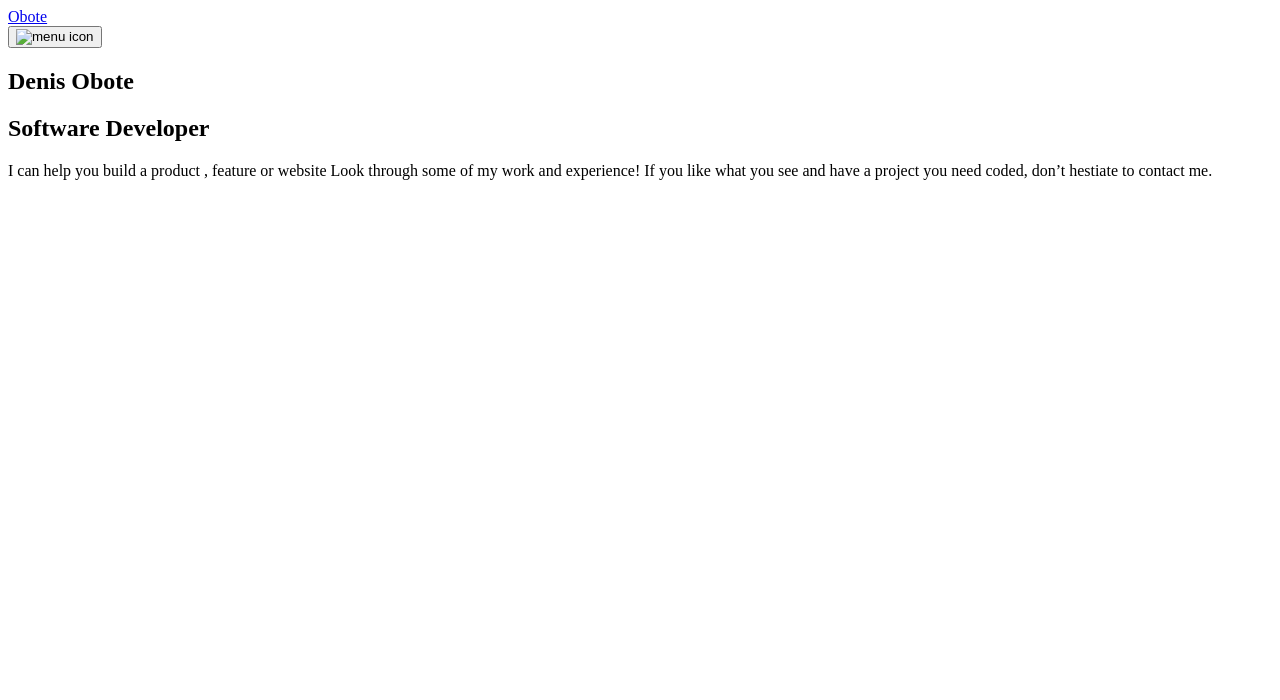
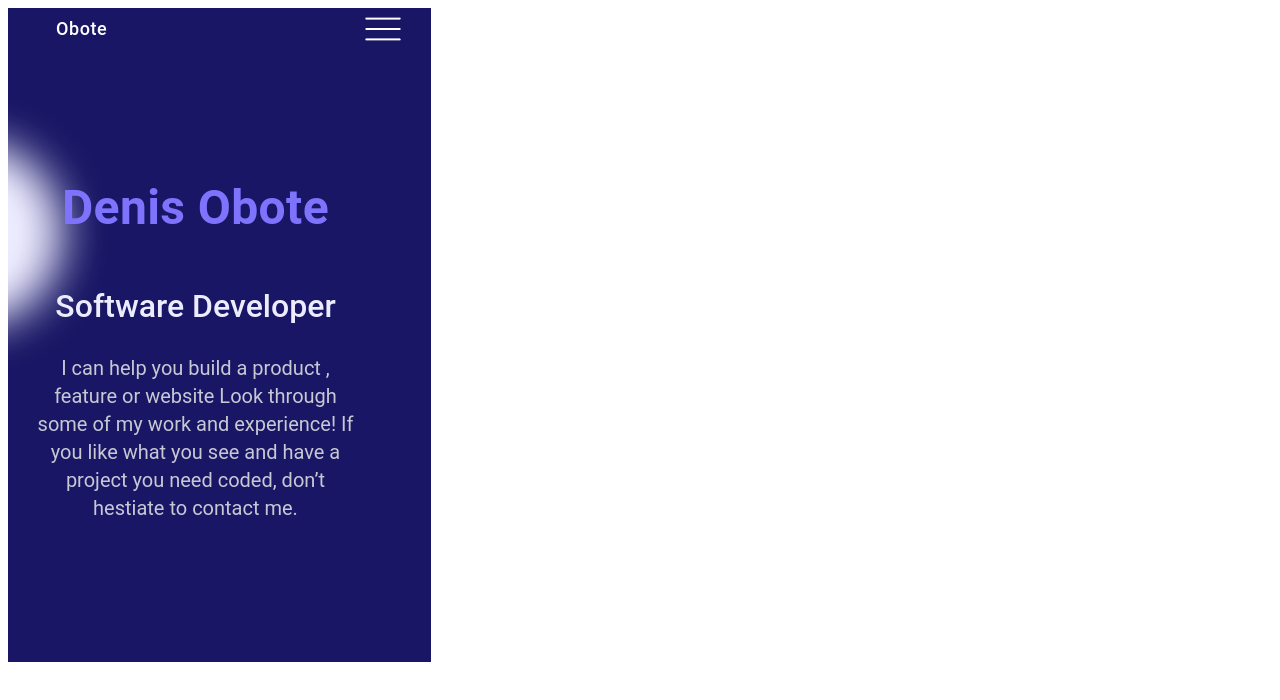
Before and after one commit to Obote/mobile-setup, a website: page index.html in a window 1280 px wide. Drawn offline with Linux system fonts and the light colour scheme; a web font is replaced by a local one.

```diff
--- a/index.html
+++ b/index.html
@@ -4,6 +4,7 @@
     <meta charset="UTF-8">
     <meta http-equiv="X-UA-Compatible" content="IE=edge">
     <meta name="viewport" content="width=device-width, initial-scale=1.0">
+    <link rel="stylesheet" href="style.css">
     <title>Obote</title>
 </head>
 <body>
--- /dev/null
+++ b/style.css
@@ -0,0 +1,109 @@
+@import url("https://fonts.googleapis.com/css?family=Muli&display=swap");
+@import url("https://fonts.googleapis.com/css?family=Quicksand&display=swap");
+
+body {
+  width: 375px;
+}
+
+header {
+  display: flex;
+  justify-content: space-between;
+  align-items: center;
+  height: 44px;
+  width: 375px;
+  left: 0;
+  top: 0;
+  border-radius: 0;
+  background-color: #191765;
+  padding: 0 24px;
+}
+
+main {
+  width: 375px;
+  display: flex;
+  flex-direction: column;
+  padding: 80px 24px;
+  background-color: #191765;
+  background-image: url(../assests/eclipes.png);
+  background-position-x: -180px;
+  background-position-y: 40px;
+}
+
+.nav-menu {
+  cursor: pointer;
+}
+
+.logo a {
+  font-family: Roboto, sans-serif;
+  font-size: 18px;
+  font-style: normal;
+  font-weight: 500;
+  line-height: 16px;
+  letter-spacing: 0.03em;
+  text-align: center;
+  color: #fff;
+  padding-left: 24px;
+  padding-right: 24px;
+  text-decoration: none;
+}
+
+.profile-container {
+  display: flex;
+  height: 450px;
+  width: 327px;
+  left: 24px;
+  top: 120px;
+  border-radius: 0;
+}
+
+.profile-container h1 {
+  font-family: Roboto, sans-serif;
+  font-size: 48px;
+  font-style: normal;
+  font-weight: 700;
+  line-height: 72px;
+  letter-spacing: 0.3700000047683716px;
+  text-align: center;
+  color: #7d73fc;
+}
+
+.profile-container h2 {
+  font-family: Roboto, sans-serif;
+  font-size: 32px;
+  font-style: normal;
+  font-weight: 500;
+  line-height: 44px;
+  text-align: center;
+  color: #edecff;
+}
+
+p {
+  font-family: Roboto, sans-serif;
+  font-size: 20px;
+  font-style: normal;
+  font-weight: 400;
+  line-height: 28px;
+  letter-spacing: 0;
+  text-align: center;
+  color: #c8c8d4;
+}
+
+button {
+  background-color: #191765;
+  border: #191765;
+}
+
+button:hover {
+  background-color: #e5e5e5;
+}
+
+button:focus {
+  outline: none;
+  box-shadow: 0 0 0 3px #7d73fc;
+}
+
+button:active {
+  background-color: #e5e5e5;
+  border-color: #acb7c3;
+  color: #acb7c3;
+}
```
Also changed, not shown: package.json (added, +27 -0 lines), .stylelintrc.json, assests/eclipes.png (added), assests/eclipes1.png (added), assests/menu-icon.png (added), 1 other file.
